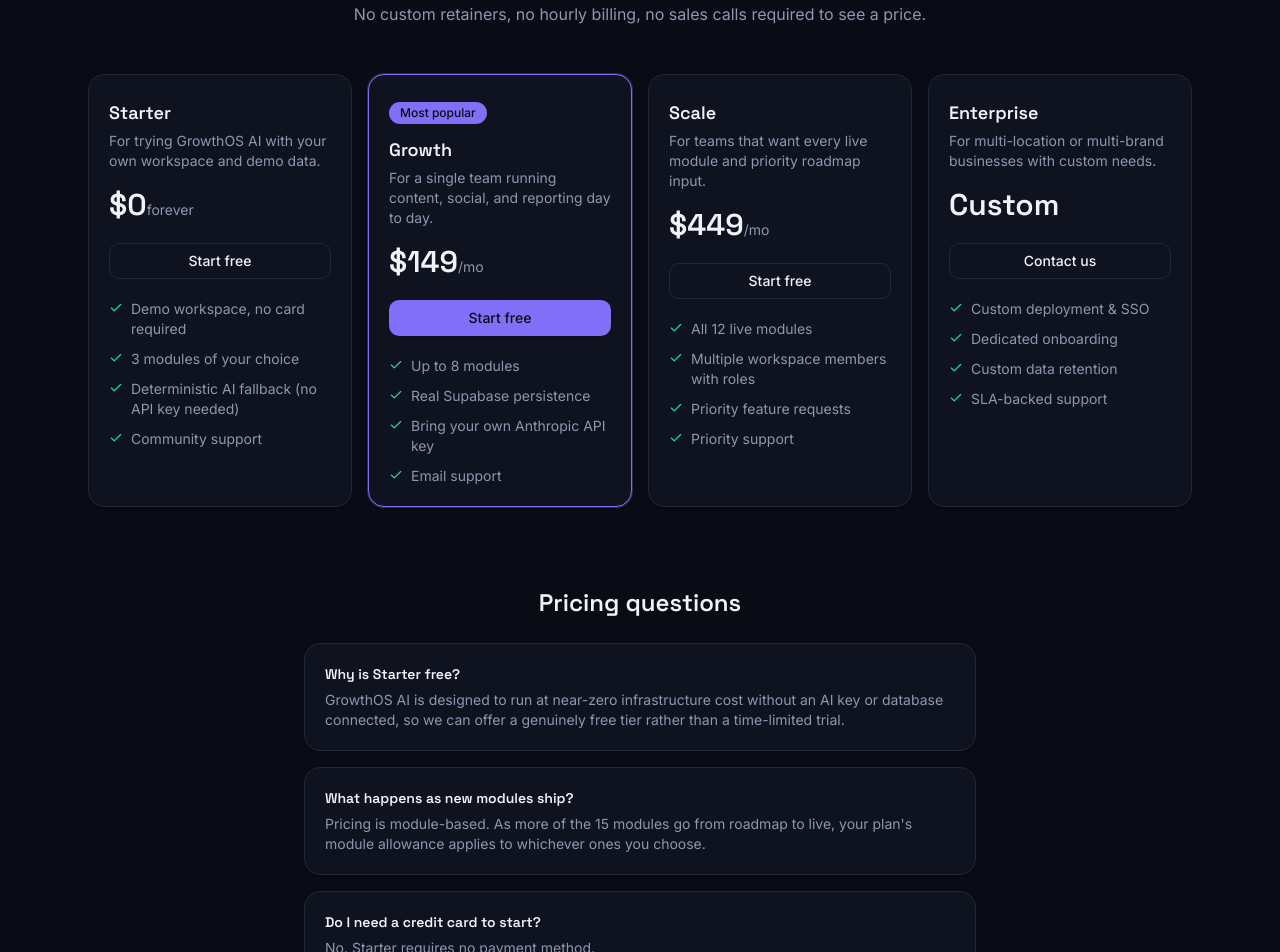
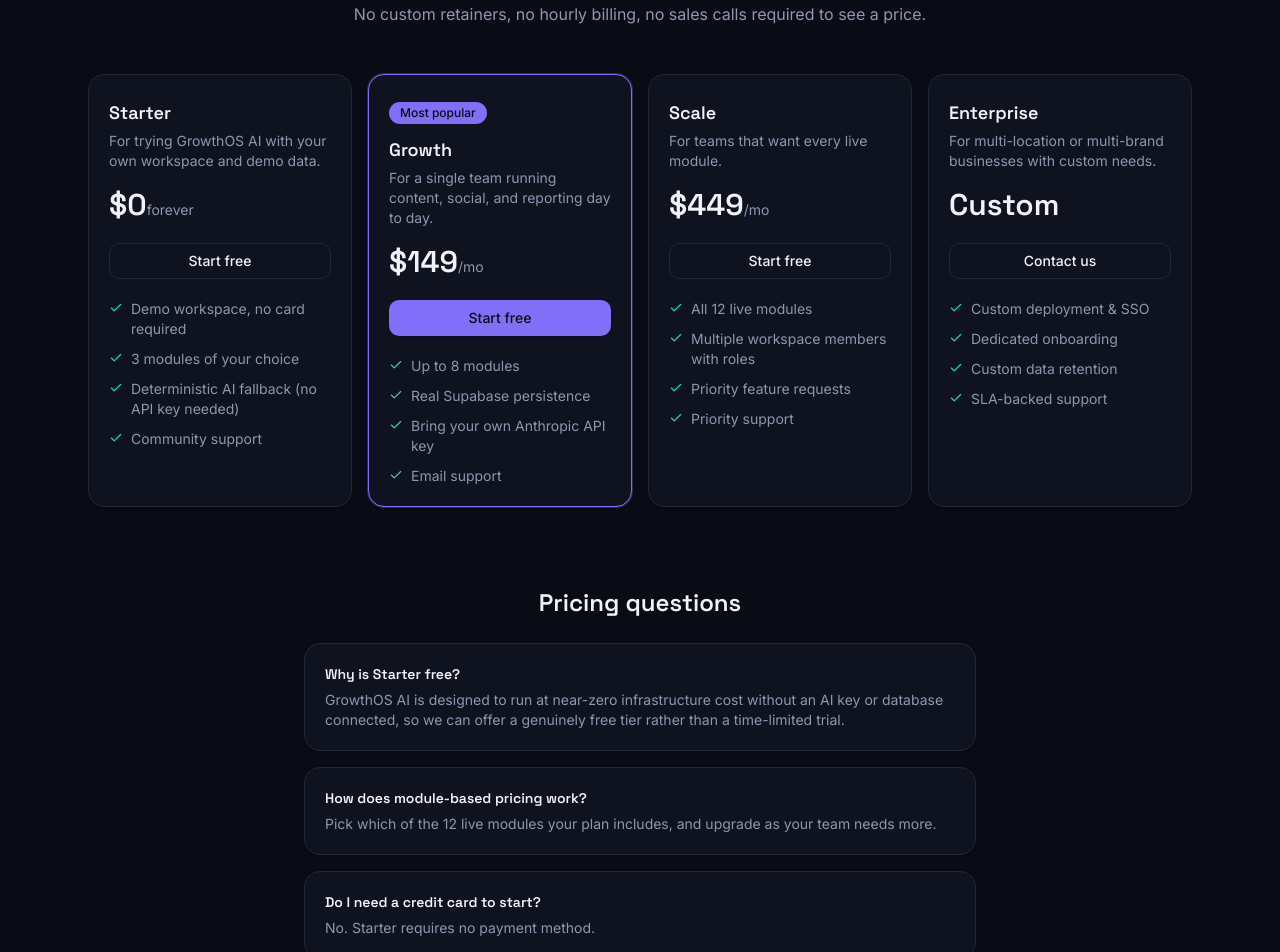
Before and after one commit to lucashayessmiller-sys/Growthos-V3, a Next.js app: page /pricing in a window 1280 px wide. Shown: the part 280-1232 px from the top of the page. Built offline with nearby package versions, Linux system fonts and the light colour scheme.

Commit message:
Update page.tsx

```diff
--- a/src/app/(marketing)/pricing/page.tsx
+++ b/src/app/(marketing)/pricing/page.tsx
@@ -16,13 +16,13 @@
 const PLANS = [
   { name: "Starter", price: "$0", cadence: "forever", description: "For trying GrowthOS AI with your own workspace and demo data.", features: ["Demo workspace, no card required", "3 modules of your choice", "Deterministic AI fallback (no API key needed)", "Community support"], cta: "Start free", highlight: false },
   { name: "Growth", price: "$149", cadence: "/mo", description: "For a single team running content, social, and reporting day to day.", features: [`Up to 8 modules`, "Real Supabase persistence", "Bring your own Anthropic API key", "Email support"], cta: "Start free", highlight: true },
-  { name: "Scale", price: "$449", cadence: "/mo", description: "For teams that want every live module and priority roadmap input.", features: [`All ${liveCount} live modules`, "Multiple workspace members with roles", "Priority feature requests", "Priority support"], cta: "Start free", highlight: false },
+  { name: "Scale", price: "$449", cadence: "/mo", description: "For teams that want every live module.", features: [`All ${liveCount} live modules`, "Multiple workspace members with roles", "Priority feature requests", "Priority support"], cta: "Start free", highlight: false },
   { name: "Enterprise", price: "Custom", cadence: "", description: "For multi-location or multi-brand businesses with custom needs.", features: ["Custom deployment & SSO", "Dedicated onboarding", "Custom data retention", "SLA-backed support"], cta: "Contact us", highlight: false },
 ]
 
 const FAQS = [
   { q: "Why is Starter free?", a: "GrowthOS AI is designed to run at near-zero infrastructure cost without an AI key or database connected, so we can offer a genuinely free tier rather than a time-limited trial." },
-  { q: "What happens as new modules ship?", a: "Pricing is module-based. As more of the 15 modules go from roadmap to live, your plan's module allowance applies to whichever ones you choose." },
+  { q: "How does module-based pricing work?", a: "Pick which of the 12 live modules your plan includes, and upgrade as your team needs more." },
   { q: "Do I need a credit card to start?", a: "No. Starter requires no payment method." },
 ]
 
```
